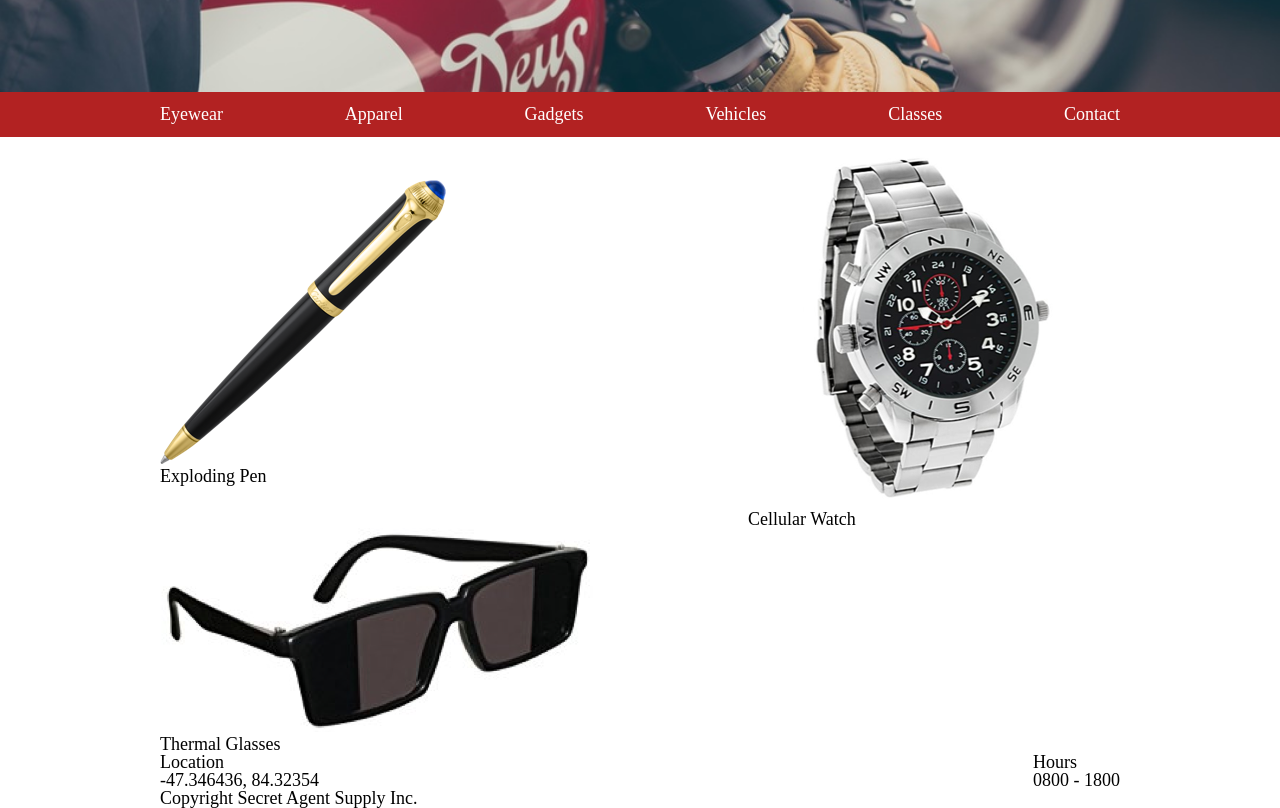
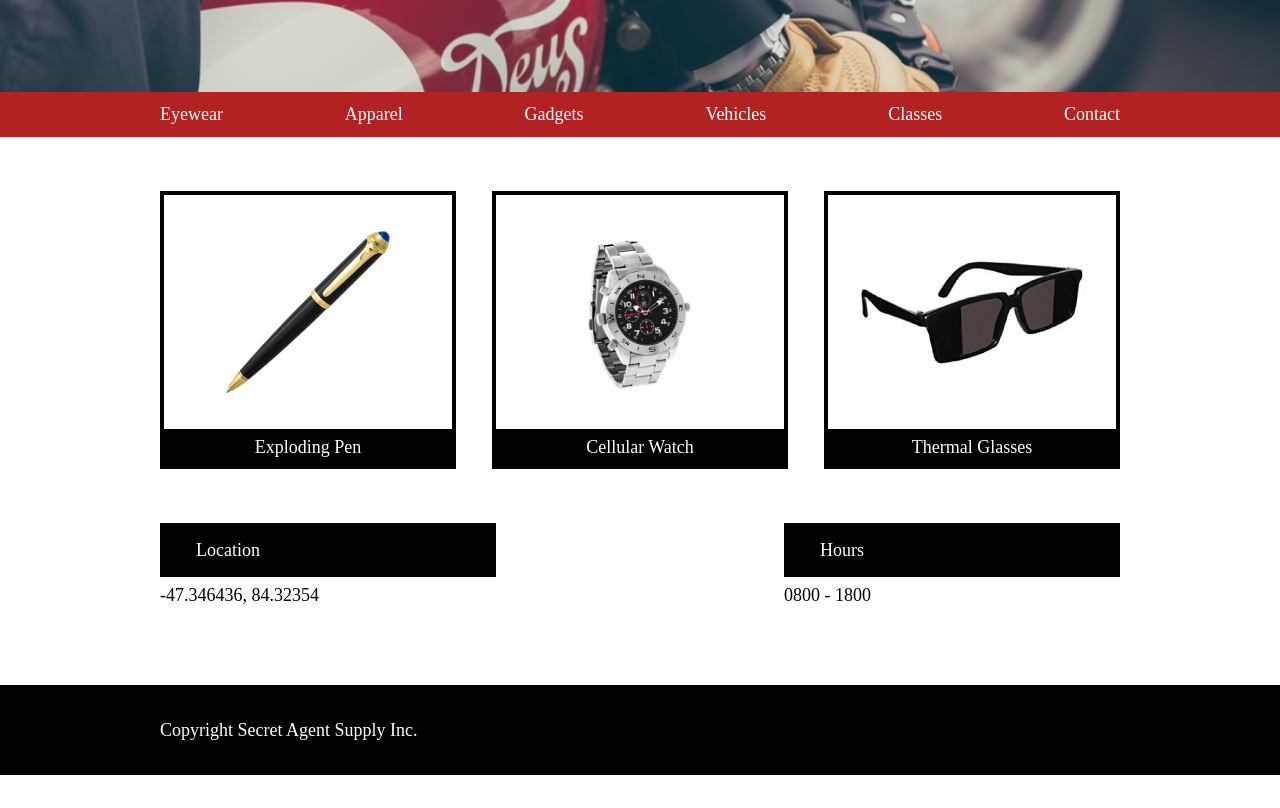
Before and after one commit to berlo64/secret_agent, a plain HTML site: page index.html in a window 1280 px wide. Shown: the part 400-1208 px from the top of the page. After the commit the page ends 1175 px from the top, so only its background shows below. Drawn offline with Linux system fonts and the light colour scheme.

Commit message:
Add css style to the page

```diff
--- a/index.html
+++ b/index.html
@@ -39,17 +39,18 @@
     </div>
 
     <!-- PRODUCT GRID -->
+
     <div class="site-container flex-item content">
       <div class="flex-item product-grid">
-        <div class="pen">
+        <div class="product">
           <img src="resources/images/pen.png" alt="Pen">
           <h4>Exploding Pen</h4>
         </div>
-        <div class="pen">
+        <div class="product">
           <img src="resources/images/watch.png" alt="Watch">
           <h4>Cellular Watch</h4>
         </div>
-        <div class="pen">
+        <div class="product glasses">
           <img src="resources/images/glasses.png" alt="Glasses">
           <h4>Thermal Glasses</h4>
         </div>
@@ -72,8 +73,10 @@
 
     <!-- FOOTER -->
 
-    <div class="site-container footer">
-      <h4>Copyright Secret Agent Supply Inc.</h4>
+    <div class="flex-item footer">
+      <div class="site-container copyright">
+        <h4>Copyright Secret Agent Supply Inc.</h4>
+      </div>
     </div>
   </body>
 </html>
--- a/resources/css/style.css
+++ b/resources/css/style.css
@@ -30,7 +30,11 @@ h2 {
 
 .header,
 .banner h1,
-.banner h2 {
+.banner h2,
+.product h4,
+.location h4,
+.hours h4,
+.footer {
   background-color: #000000;
   color: #FFFFFF;
 }
@@ -87,3 +91,54 @@ nav h4 {
 }
 
 /* Product grid style*/
+
+.content {
+  margin-bottom: 4rem;
+}
+
+.product-grid {
+ margin: 3rem 0;
+ width: 100%;
+}
+
+.product {
+  width: 30%;
+  border: 4px solid #000000;
+}
+
+.product img {
+  display: block;
+  margin: 2rem auto;
+  height: 9rem;
+}
+
+.glasses img {
+  height: 6rem;
+  margin: 3.5rem auto 3.5rem auto;
+}
+
+.product h4 {
+  padding: 0.5rem 0;
+  text-align: center;
+}
+
+.location,
+.hours {
+  width: 35%;
+}
+
+.location h4,
+.hours h4 {
+  padding: 1rem 0 1rem 2rem;
+}
+
+.location p,
+.hours p {
+  padding: 0.5rem 0;
+}
+
+/* Footer style*/
+
+.footer {
+  height: 5rem;
+}
```
